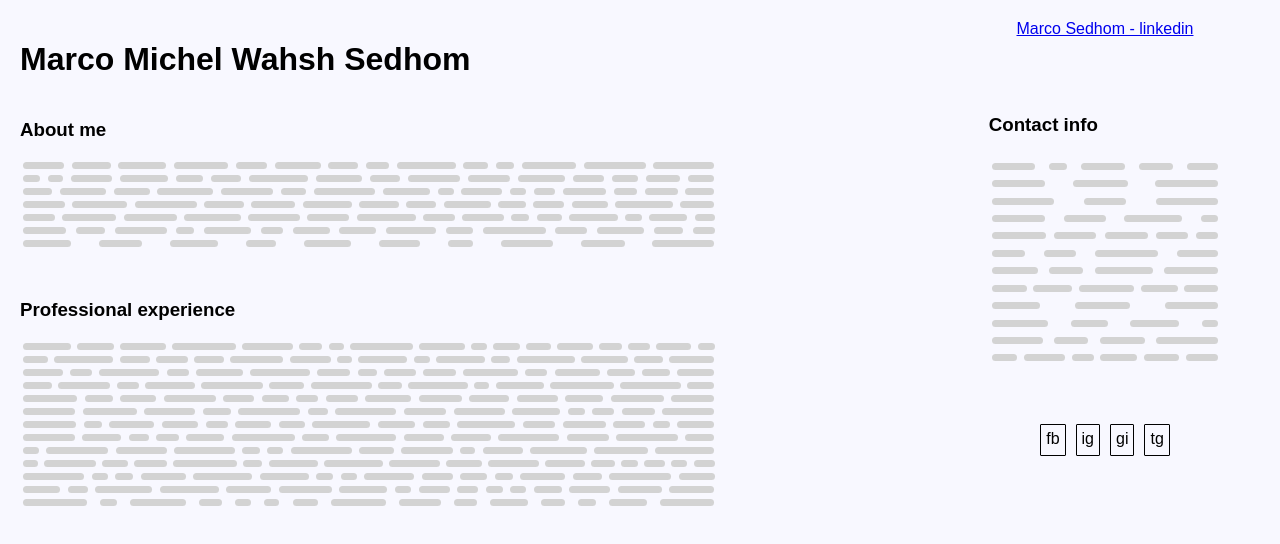
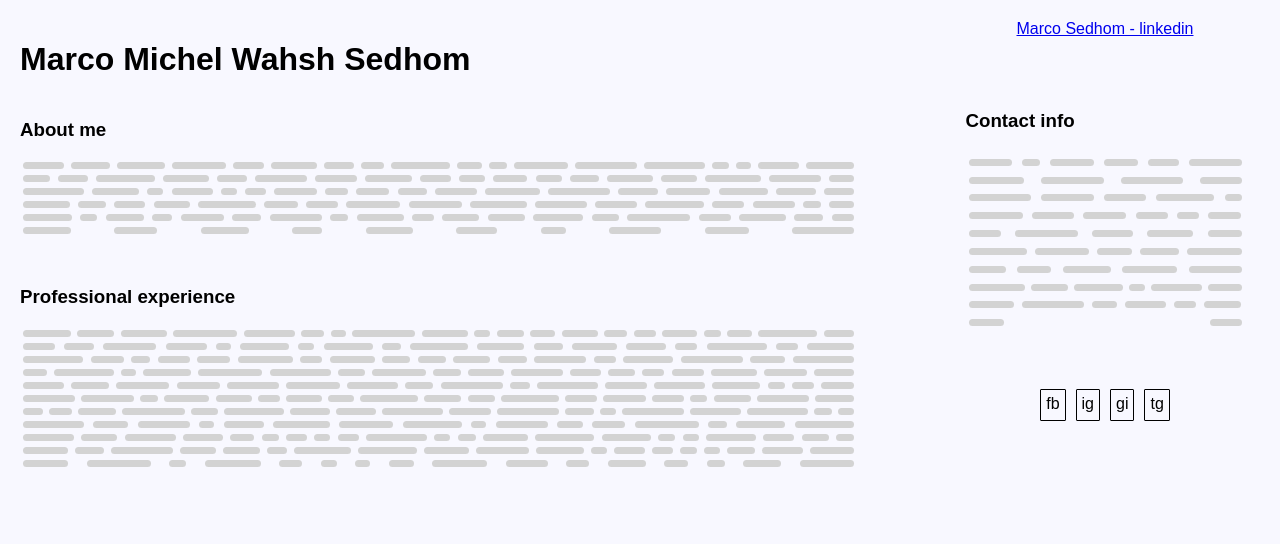
Before and after one commit to marcomws/marco-sedhom-resume, a React (Create React App) app: page / in a window 1280 px wide. Shown: the top 544 px of the page. Built offline with nearby package versions, Linux system fonts and the light colour scheme.

Commit message:
text width

```diff
--- a/src/styles/common.scss
+++ b/src/styles/common.scss
@@ -9,18 +9,18 @@ $page--background-color: #f8f8ff;
 
 $my-resume-page--display: flex;
 
+
 //--- LARGE DEVICE VARIABLES ---//
 $large--my-resume-page--flex-flow: row;
 $large--main-section--flex: 3;
 $large--links-section--flex: 1;
-$large--description-container--width: 75%;
-$large--description-container--margin-left: 12.5%;
+$large--description-container--width: 90%;
+$large--description-container--margin-left: 5%;
 
 //--- SMALL DEVICE VARIABLES ---//
 $small--my-resume-page--flex-flow: column;
 $small--main-section--flex: auto;
 $small--links-section--flex: auto;
-$small--description-container--width: 85%;
 
 //--- COMMON STYLES ---//
 .my-name {
--- a/src/styles/small-devices-style.scss
+++ b/src/styles/small-devices-style.scss
@@ -10,7 +10,3 @@
 .links-section {
   flex: $small--links-section--flex;
 }
-
-.description-container {
-  width: $small--description-container--width;
-}
```
